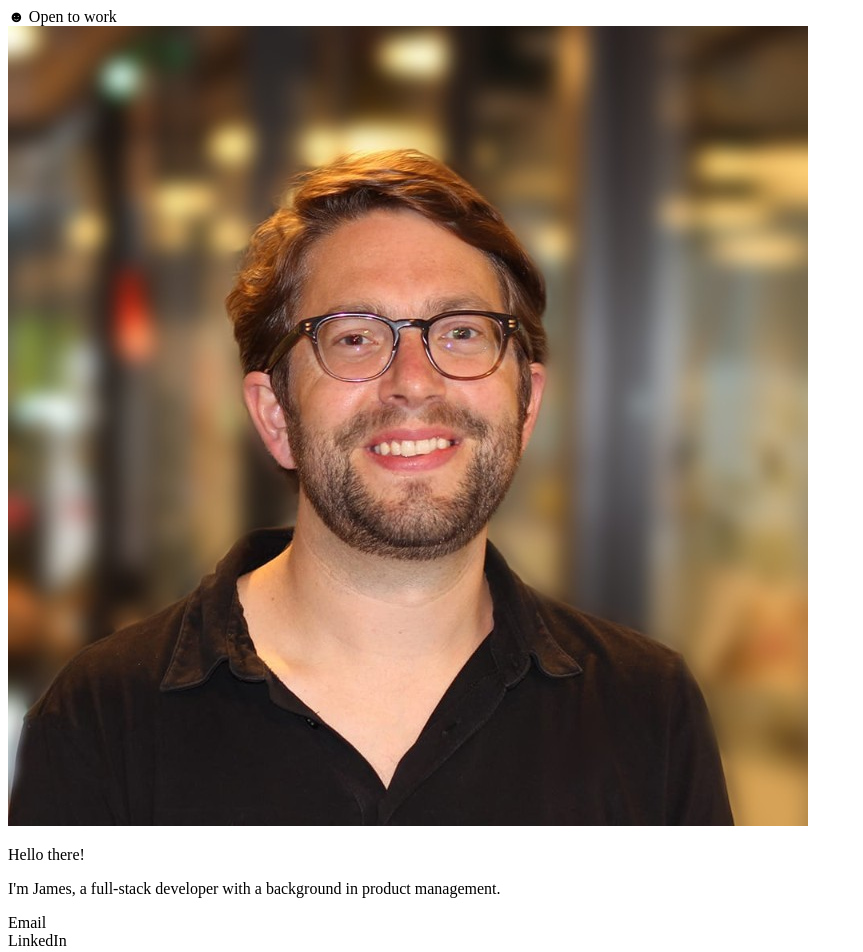
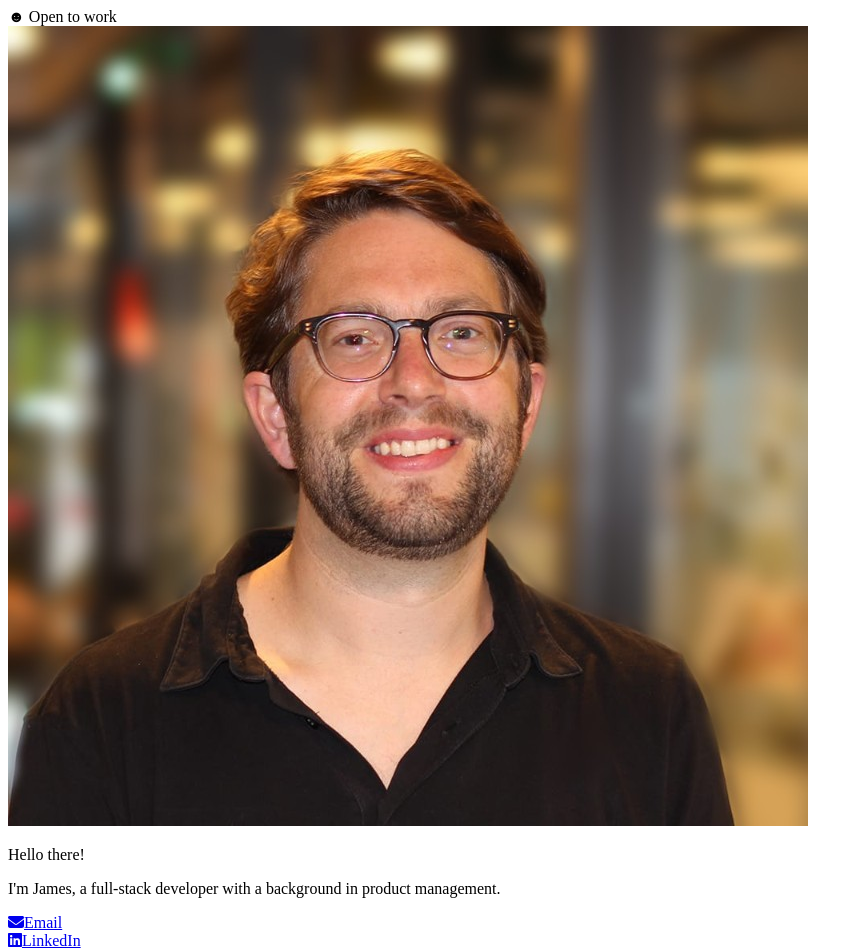
Before and after one commit to james-gulland/portfolio, a JavaScript app in the folder client/: page / in a window 1280 px wide. Shown: the top 952 px of the page, without its empty margins (0-863 px from the left). Built offline with nearby package versions, Linux system fonts and the light colour scheme; the HTML template or start-up script is replaced by a standard one.

Commit message:
adding contact links

```diff
--- a/client/package.json
+++ b/client/package.json
@@ -3,6 +3,11 @@
   "version": "0.1.0",
   "private": true,
   "dependencies": {
+    "@fortawesome/fontawesome-svg-core": "^6.4.0",
+    "@fortawesome/free-brands-svg-icons": "^6.4.0",
+    "@fortawesome/free-regular-svg-icons": "^6.4.0",
+    "@fortawesome/free-solid-svg-icons": "^6.4.0",
+    "@fortawesome/react-fontawesome": "^0.2.0",
     "axios": "^0.25.0",
     "eslint-plugin-react": "^7.32.2",
     "react": "^18.2.0",
--- a/client/src/components/Home.js
+++ b/client/src/components/Home.js
@@ -1,4 +1,8 @@
 import profilePic from '../assets/me.jpg'
+import { FontAwesomeIcon } from '@fortawesome/react-fontawesome'
+import { faEnvelope } from '@fortawesome/free-solid-svg-icons'
+import { faLinkedin } from '@fortawesome/free-brands-svg-icons'
+import { Link } from 'react-router-dom'
 
 const Home = () => {
 
@@ -12,8 +16,12 @@ const Home = () => {
         <p className="heading">Hello there!</p>
         <p id="profile-description" className="heading">I&apos;m James, a full-stack <span className="accent-colour">developer</span> with a background in product management.</p>
         <div id="contact-buttons">
-          <div id="contact-email" className="button">Email</div>
-          <div id="contact-email" className="button">LinkedIn</div>
+          <Link className="profile" to={'mailto:jamesgulland@gmail.com'} as={Link}>
+            <div id="contact-email" className="button"><FontAwesomeIcon className="icon" icon={faEnvelope} />Email</div>
+          </Link>
+          <Link className="profile" to={'https://www.linkedin.com/in/jamesgulland/'} as={Link}>
+            <div id="contact-linkedIn" className="button"><FontAwesomeIcon className="icon" icon={faLinkedin} />LinkedIn</div>
+          </Link>
         </div>
       </div>
 
--- a/client/src/styles/components/_controls.scss
+++ b/client/src/styles/components/_controls.scss
@@ -6,3 +6,7 @@
   padding: 0.5rem 1rem;
   border-radius: 15px;
 }
+
+.icon {
+  margin-right: 0.5rem;
+}
--- a/client/src/styles/components/_layout.scss
+++ b/client/src/styles/components/_layout.scss
@@ -1,3 +1,5 @@
+@import './variables';
+
 #intro-container {
   margin: 2rem 0;
   position: relative;
@@ -45,6 +47,17 @@
   #contact-buttons {
     display: flex;
     gap: 1rem;
+    margin: 2rem 0;
+
+    #contact-email, #contact-linkedIn {
+      transition: transform 0.2s ease-in-out;
+      cursor: pointer;
+
+      &:hover {
+        transform: translateY(-3px);
+        color: adjust-color(rgb(16, 185, 129), $lightness: -10%);
+      }
+    }
   }
 
 }
--- a/client/src/styles/main.scss
+++ b/client/src/styles/main.scss
@@ -17,3 +17,8 @@ body {
   color: var(--black);
   font-weight: 300;
 }
+
+a, a:visited, a:hover, a:active {
+  color: inherit;
+  text-decoration: none;
+}
```
Also changed, not shown: client/src/styles/components/_variables.scss (line endings or trailing spaces), 1 other file (tests, documents, lock files or other folders).
